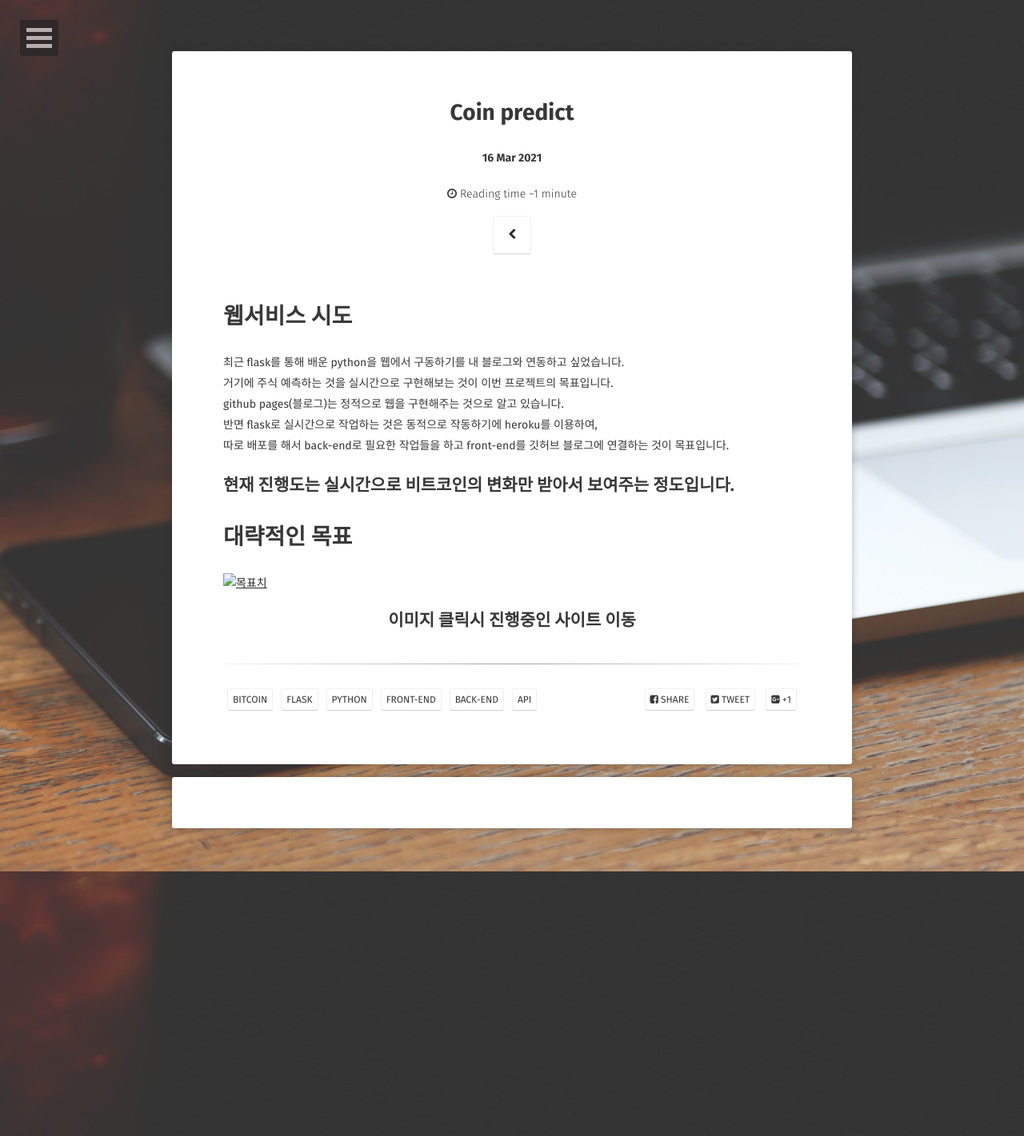
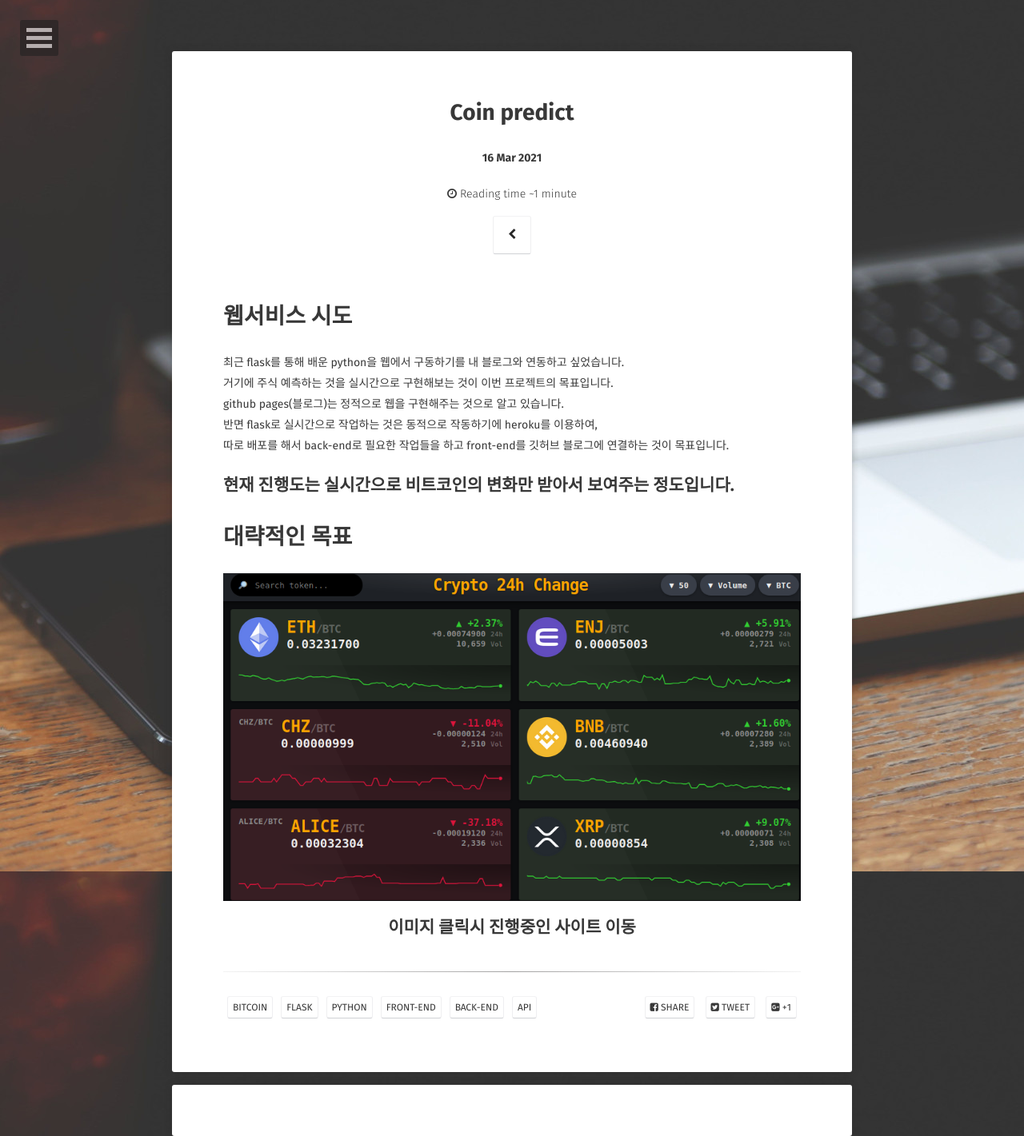
Before and after one commit to HSC-1/HSC-1.github.io, a Jekyll site: the page built from _posts/2021-03-16-project1.md, in a window 1280 px wide. Shown: the whole page at 80% size. Built offline with Jekyll 4.4.1, drawn with Linux system fonts in a browser that asks for light colours; some web fonts are replaced; comment, search, counter and statistics services are not loaded.

Commit message:
이미지 주소 재설정

```diff
--- a/_posts/2021-03-16-project1.md
+++ b/_posts/2021-03-16-project1.md
@@ -27,5 +27,5 @@ github pages(블로그)는 정적으로 웹을 구현해주는 것으로 알고
 # 대략적인 목표
 
 
-<a href ="https://hsc-1.github.io/coinapp/" ><img src="image/pro.png" alt="목표치"></a>
+<a href ="https://hsc-1.github.io/coinapp/" ><img src="https://raw.githubusercontent.com/HSC-1/HSC-1.github.io/main/_posts/image/pro.png" alt="목표치"></a>
 <center><b><span style="font-size:1.5em"> 이미지 클릭시 진행중인 사이트 이동</span></b></center>
```
